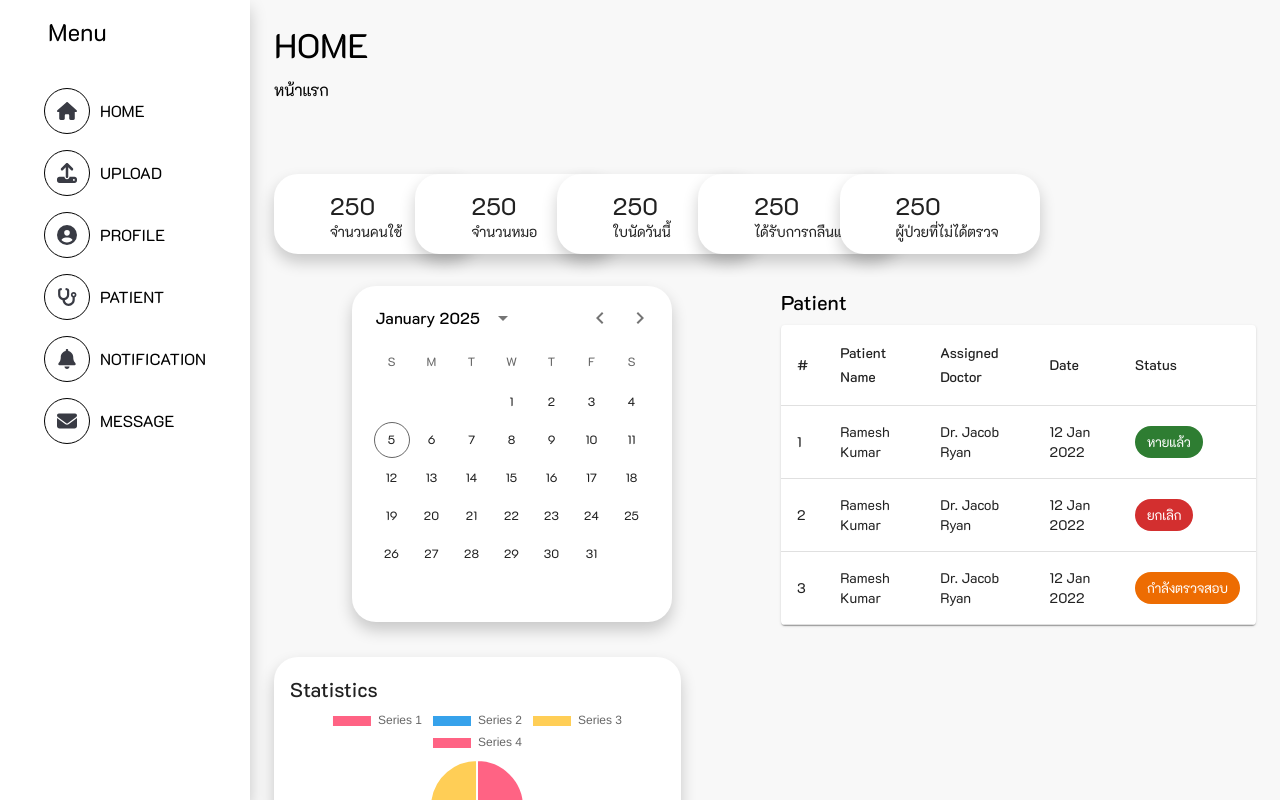
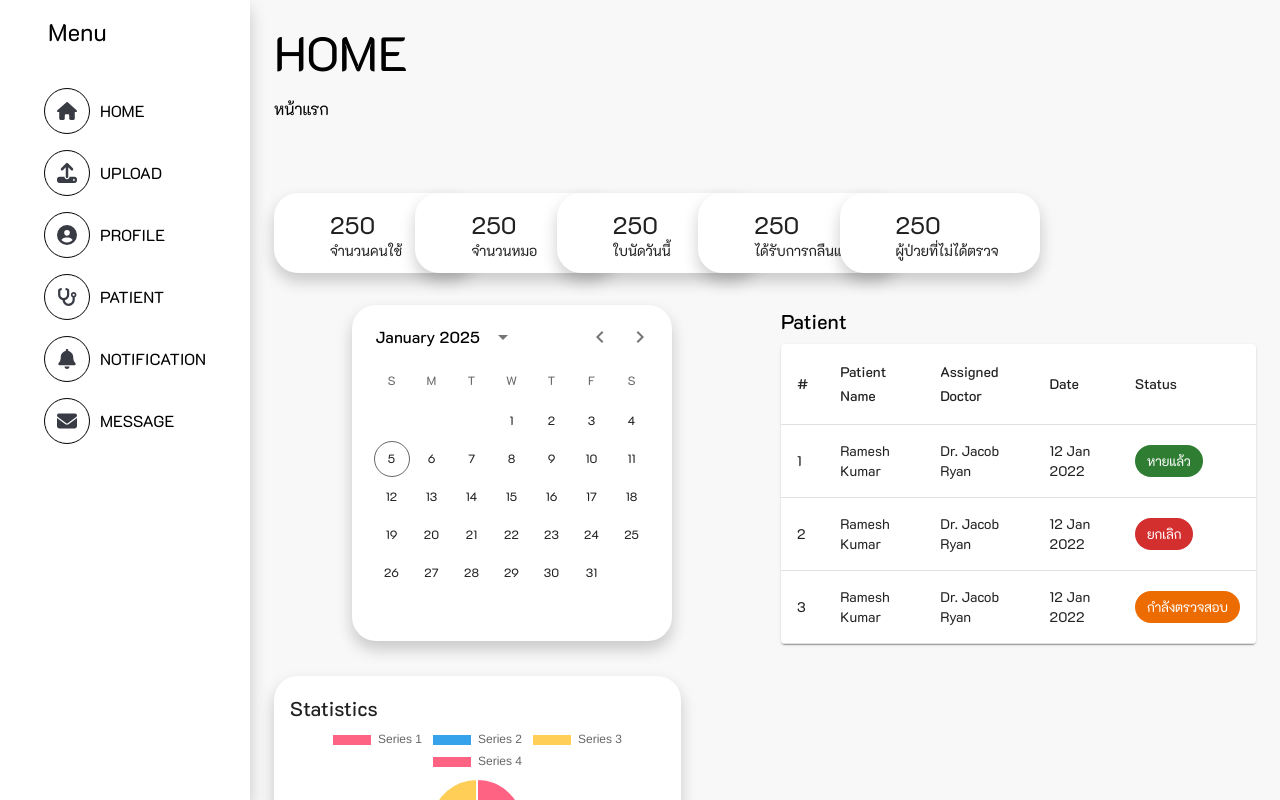
Before and after one commit to Boom-Tris/Boom-Tris-hospital, a React (Create React App) app in the folder Frontend/: page /HOME in a window 1280 px wide. Shown: the top 800 px of the page. Built offline with nearby package versions, Linux system fonts and the light colour scheme.

Commit message:
Update Home.js

```diff
--- a/Frontend/src/pages/Home.js
+++ b/Frontend/src/pages/Home.js
@@ -55,7 +55,7 @@ const Home = () => {
   return (
     <Box>
       {/* Header */}
-      <Typography variant="h4" gutterBottom>
+      <Typography variant="h3" gutterBottom>
         HOME
       </Typography>
       <Typography variant="body1">หน้าแรก</Typography>
```
